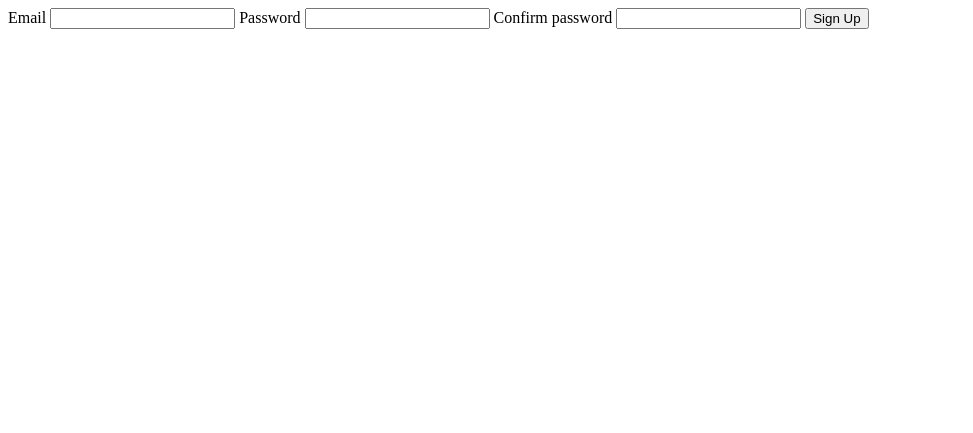
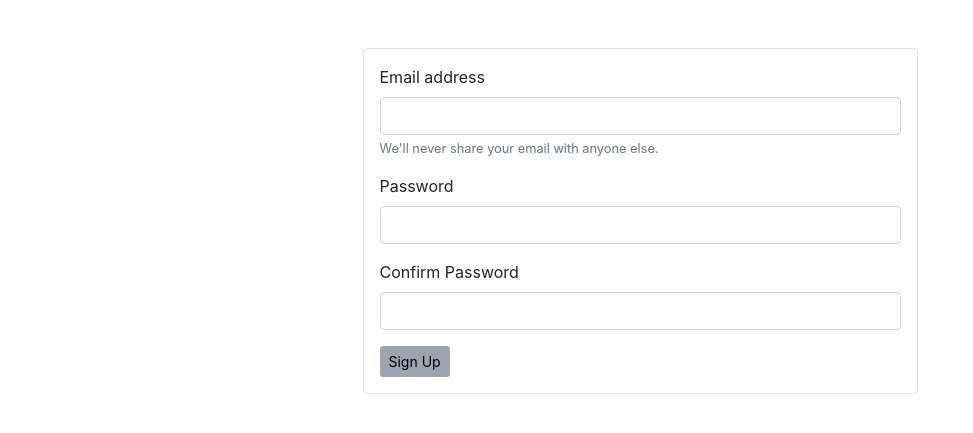
Before and after one commit to FlorinCiocirlan/WebShop, a PHP site: page /shop/register.php in a window 1280 px wide. Shown: the top 433 px of the page, without its empty margins (0-973 px from the left). Run offline with PHP 8.4, Linux system fonts and the light colour scheme; a stand-in replaces the project's code that opens the database connection.

Commit message:
added style to register view

```diff
--- a/shop/views/register.php
+++ b/shop/views/register.php
@@ -6,17 +6,30 @@
           content="width=device-width, user-scalable=no, initial-scale=1.0, maximum-scale=1.0, minimum-scale=1.0">
     <meta http-equiv="X-UA-Compatible" content="ie=edge">
     <title>Register</title>
+    <link rel="stylesheet" href="https://stackpath.bootstrapcdn.com/bootstrap/4.4.1/css/bootstrap.min.css" integrity="sha384-Vkoo8x4CGsO3+Hhxv8T/Q5PaXtkKtu6ug5TOeNV6gBiFeWPGFN9MuhOf23Q9Ifjh" crossorigin="anonymous">
 </head>
 <body>
-<form action="../shop/register.php" method="post">
-    <label for="email">Email</label>
-    <input type="email" name="email" id="email">
-    <label for="password">Password</label>
-    <input type="password" name="password" id="password">
-    <label for="confirmPassword">Confirm password</label>
-    <input type="password" name="confirmPassword" id="confirmPassword">
-    <button type="submit" name="submit">Sign Up</button>
-</form>
+    <div class="container">
+        <form class="w-50 h-50 ml-auto mr-auto mt-5 border rounded p-3" action="../shop/register.php" method="post">
+            <div class="form-group">
+                <label for="email">Email address</label>
+                <input name="email" type="email" class="form-control" id="email" aria-describedby="emailHelp" required>
+                <small id="emailHelp" class="form-text text-muted">We'll never share your email with anyone else.</small>
+            </div>
+            <div class="form-group">
+                <label for="password">Password</label>
+                <input name="password" type="password" class="form-control" id="password" required>
+            </div>
+            <div class="form-group">
+                <label for="confirmPassword">Confirm Password</label>
+                <input name="confirmPassword" type="password" class="form-control" id="confirmPassword" required>
+            </div>
+            <button type="submit" class="btn btn-sm" style="background-color: #9EA3B0; color: black;">Sign Up</button>
+        </form>
+    </div>
 
+    <script src="https://code.jquery.com/jquery-3.4.1.slim.min.js" integrity="sha384-J6qa4849blE2+poT4WnyKhv5vZF5SrPo0iEjwBvKU7imGFAV0wwj1yYfoRSJoZ+n" crossorigin="anonymous"></script>
+    <script src="https://cdn.jsdelivr.net/npm/popper.js@1.16.0/dist/umd/popper.min.js" integrity="sha384-Q6E9RHvbIyZFJoft+2mJbHaEWldlvI9IOYy5n3zV9zzTtmI3UksdQRVvoxMfooAo" crossorigin="anonymous"></script>
+    <script src="https://stackpath.bootstrapcdn.com/bootstrap/4.4.1/js/bootstrap.min.js" integrity="sha384-wfSDF2E50Y2D1uUdj0O3uMBJnjuUD4Ih7YwaYd1iqfktj0Uod8GCExl3Og8ifwB6" crossorigin="anonymous"></script>
 </body>
 </html>
```
Also changed, not shown: shop/views/login.php (+9 -13 lines).
